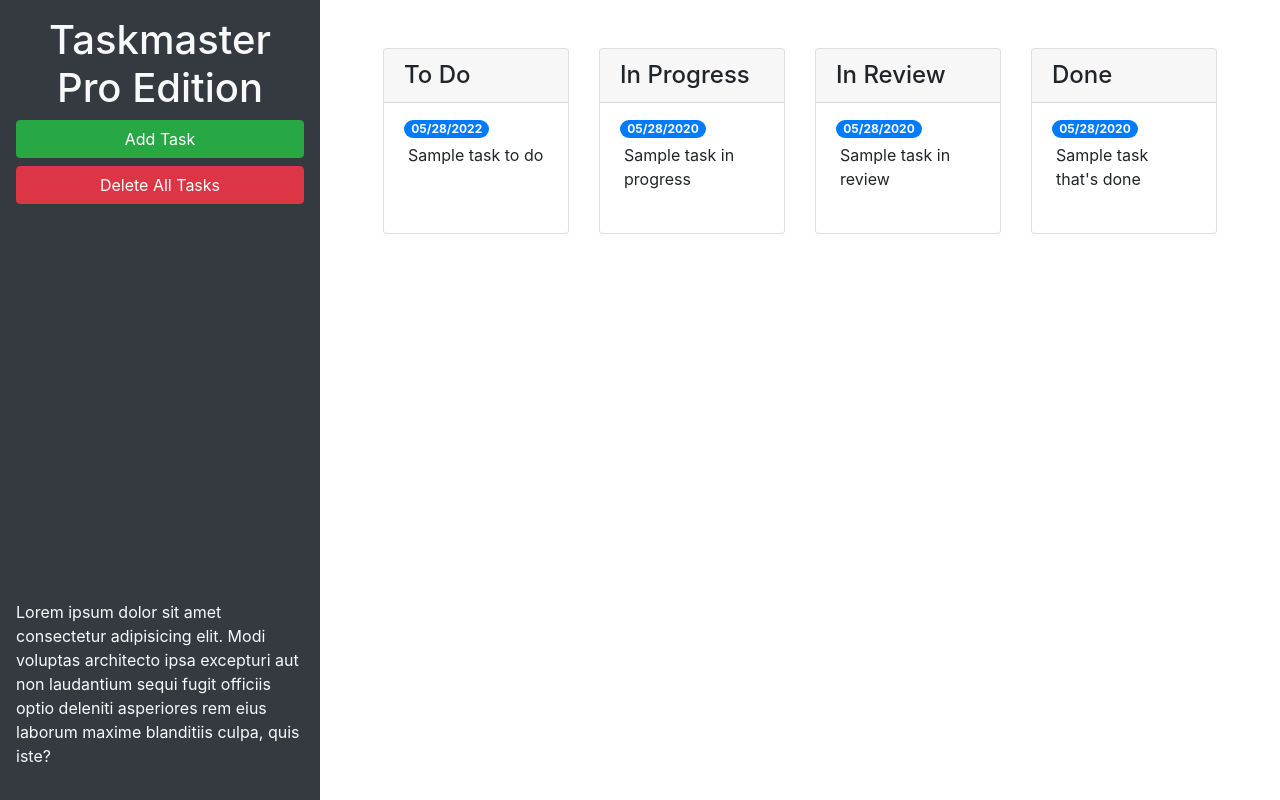
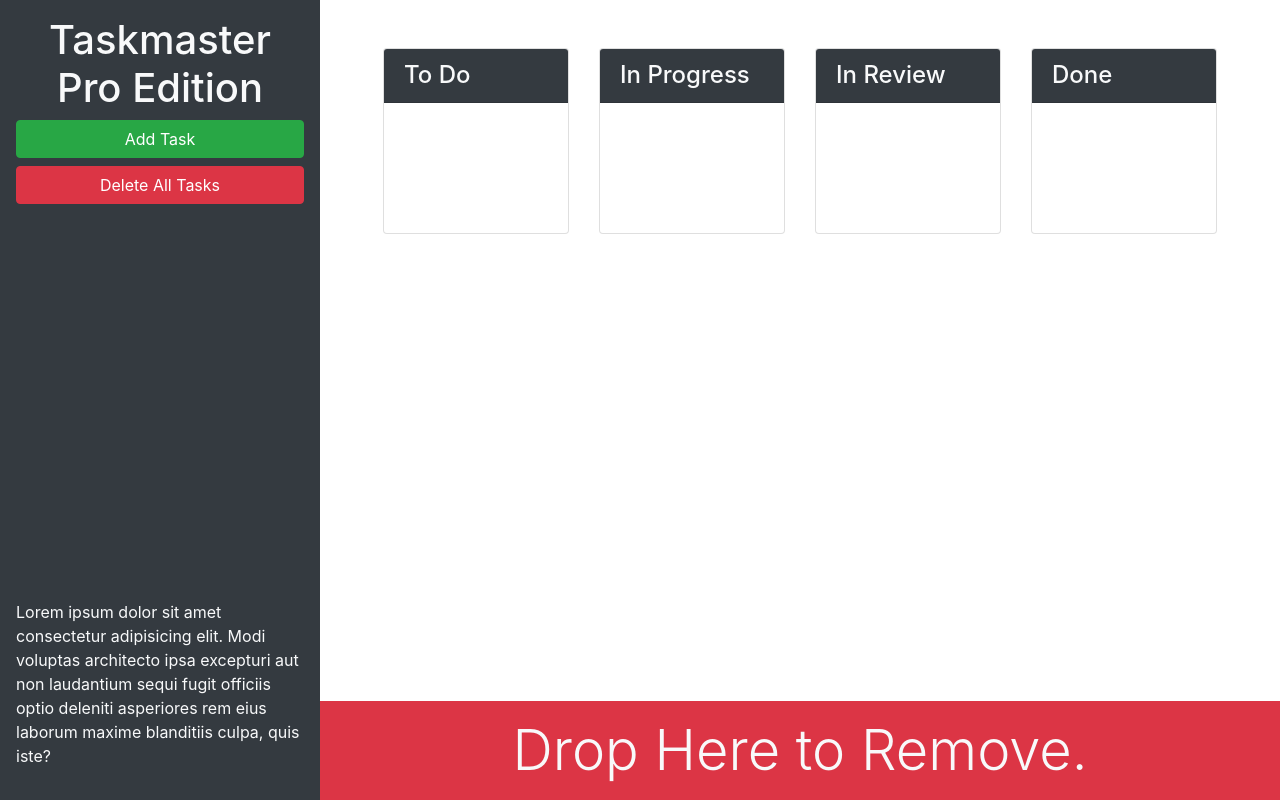
Before and after one commit to jessica-calderon/taskmaster-pro, a plain HTML site: page index.html in a window 1280 px wide. Drawn offline with nearby package versions, Linux system fonts and the light colour scheme.

Commit message:
add trash zone

```diff
--- a/index.html
+++ b/index.html
@@ -13,28 +13,27 @@
 <body>
 
   <div class="row min-vh-100 no-gutters">
-    <header class="col-12 col-lg-3 bg-dark text-light d-flex flex-column p-4 p-lg-3">
+    <header class="col-12 col-lg-3 bg-dark text-light sticky-top d-flex flex-column p-4 p-lg-3">
       <h1 class="text-center">Taskmaster Pro Edition</h1>
       <button id="create-task" class="btn btn-block btn-success" data-toggle="modal" data-target="#task-form-modal">Add
         Task</button>
       <button id="remove-tasks" class="btn btn-block btn-danger">Delete All Tasks</button>
-      <p class="mt-auto">Lorem ipsum dolor sit amet consectetur adipisicing elit. Modi voluptas architecto ipsa
+      <p class="mt-auto d-none d-lg-block">Lorem ipsum dolor sit amet consectetur adipisicing elit. Modi voluptas architecto ipsa
         excepturi aut non
         laudantium sequi fugit officiis optio deleniti asperiores rem eius laborum maxime blanditiis culpa, quis iste?
       </p>
     </header>
-    <main class="col-12 col-lg-9">
+
+    <main class="col-12 col-lg-9 d-flex flex-column">
       <div class="m-5 row justify-content-around">
         <!-- to do start -->
         <div class="col-12 col-md-6 col-xl-3 mb-3">
           <div class="card">
-        <h4 class="card-header">
+        <h4 class="card-header bg-dark text-light">
           To Do
         </h4>
         <ul id="list-toDo" class="list-group list-group-flush">
           <li class="list-group-item">
-            <span class="badge badge-primary badge-pill">05/28/2022</span>
-            <p class="m-1">Sample task to do</p>
           </li>
         </ul>
       </div>
@@ -43,13 +42,11 @@
       <!-- in progress start -->
       <div class="col-12 col-md-6 col-xl-3 mb-3">
         <div class="card">
-        <h4 class="card-header">
+        <h4 class="card-header bg-dark text-light">
           In Progress
         </h4>
         <ul id="list-inProgress" class="list-group list-group-flush">
           <li class="list-group-item">
-            <span class="badge badge-primary badge-pill">05/28/2020</span>
-            <p class="m-1">Sample task in progress</p>
           </li>
         </ul>
       </div>
@@ -58,13 +55,11 @@
       <!-- in review start -->
       <div class="col-12 col-md-6 col-xl-3 mb-3">
         <div class="card">
-        <h4 class="card-header">
+        <h4 class="card-header bg-dark text-light">
           In Review
         </h4>
         <ul id="list-inReview" class="list-group list-group-flush">
           <li class="list-group-item">
-            <span class="badge badge-primary badge-pill">05/28/2020</span>
-            <p class="m-1">Sample task in review</p>
           </li>
         </ul>
       </div>
@@ -73,18 +68,22 @@
       <!-- done start -->
       <div class="col-12 col-md-6 col-xl-3 mb-3">
         <div class="card">
-        <h4 class="card-header">
+        <h4 class="card-header bg-dark text-light">
           Done
         </h4>
         <ul id="list-done" class="list-group list-group-flush">
           <li class="list-group-item">
-            <span class="badge badge-primary badge-pill">05/28/2020</span>
-            <p class="m-1">Sample task that's done</p>
           </li>
         </ul>
       </div>
     </div>
       <!-- done end -->
+    </div>
+    <!-- trash zone -->
+    <div id="trash" class="mt-auto">
+      <div class="w-100 bg-danger p-3 text-center text-light display-4">
+        Drop Here to Remove.
+      </div>
     </div>
     </main>
   </div>
```
